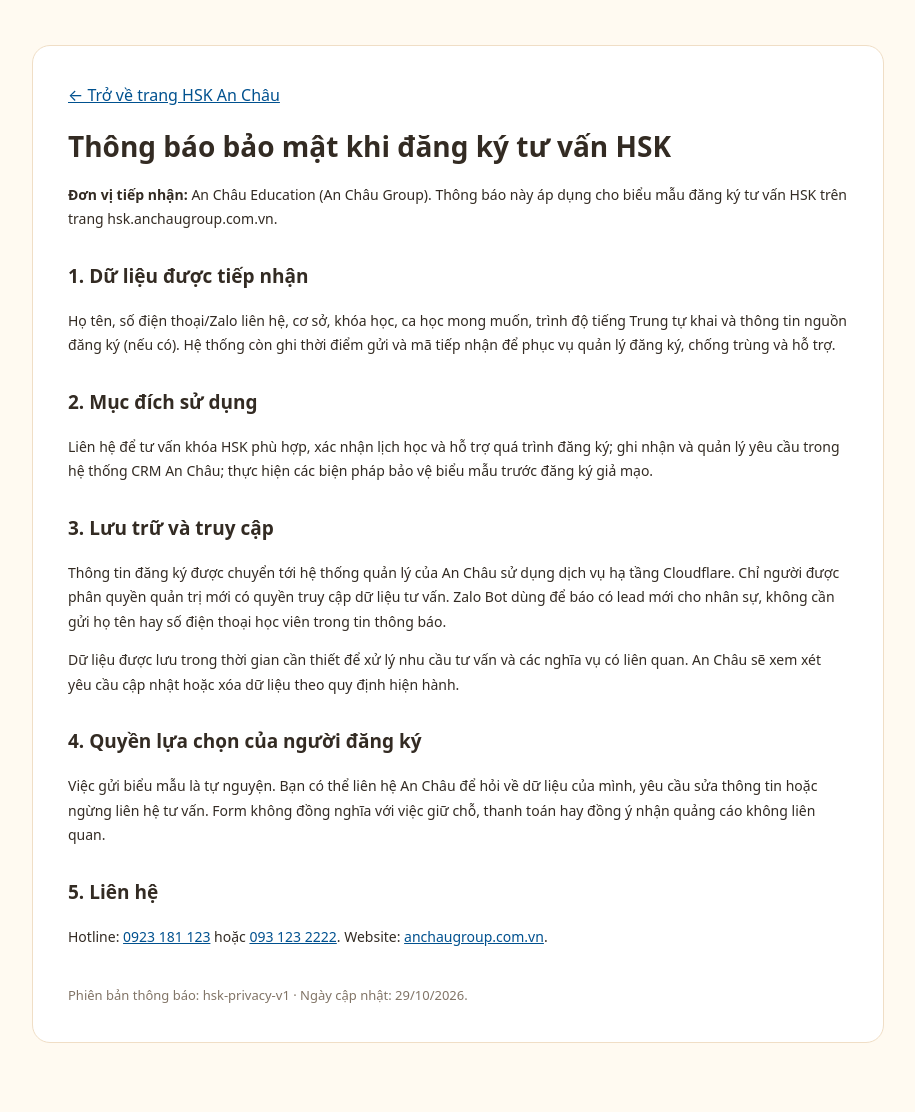
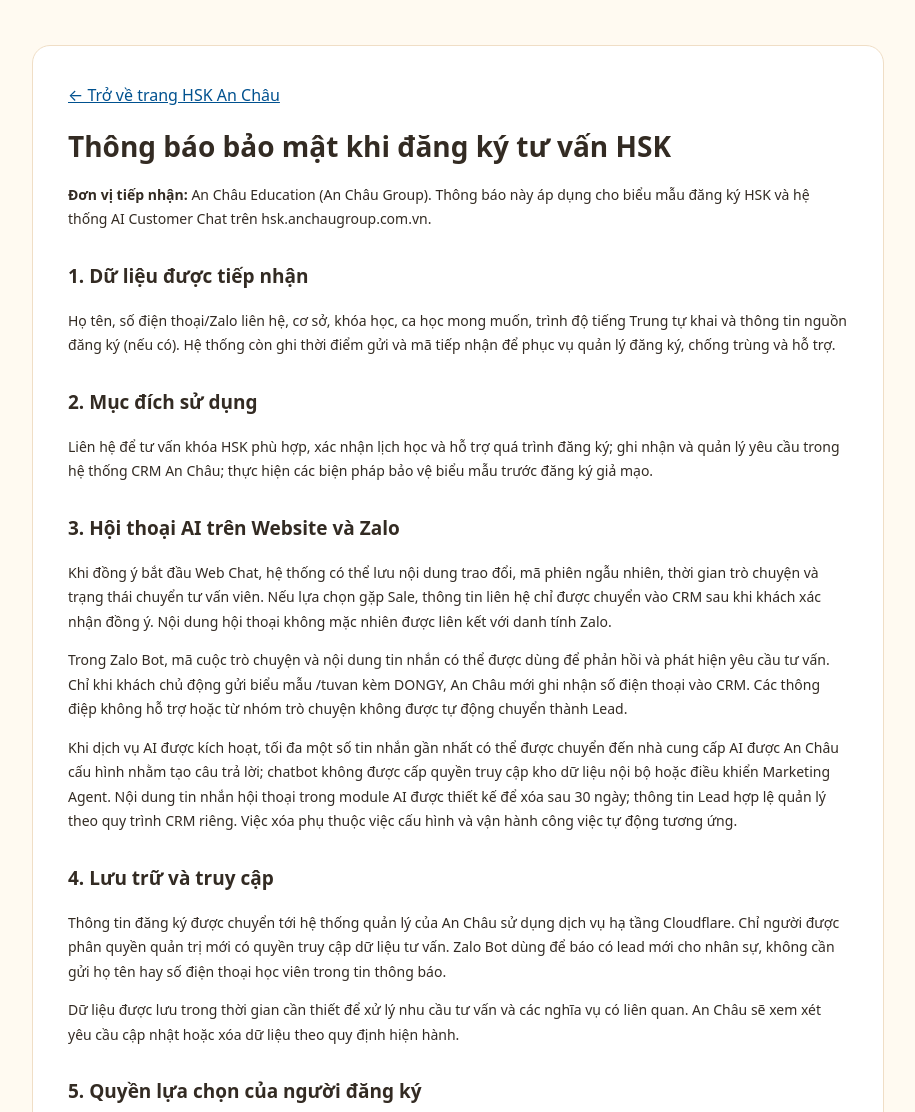
Before and after one commit to phonganh99/hsk-an-chau, a website: page chinh-sach-bao-mat-hsk/index.html in a window 1280 px wide. Shown: the top 1112 px of the page, without its empty margins (182-1097 px from the left). Before the commit the page ends 1088 px from the top, so only its background shows below. Drawn offline with Linux system fonts and the light colour scheme.

Commit message:
Disclose AI chat processing, consent, Zalo identity separation and retention

```diff
--- a/chinh-sach-bao-mat-hsk/index.html
+++ b/chinh-sach-bao-mat-hsk/index.html
@@ -9,17 +9,21 @@
 <body><main>
 <a href="/">← Trở về trang HSK An Châu</a>
 <h1>Thông báo bảo mật khi đăng ký tư vấn HSK</h1>
-<p><strong>Đơn vị tiếp nhận:</strong> An Châu Education (An Châu Group). Thông báo này áp dụng cho biểu mẫu đăng ký tư vấn HSK trên trang hsk.anchaugroup.com.vn.</p>
+<p><strong>Đơn vị tiếp nhận:</strong> An Châu Education (An Châu Group). Thông báo này áp dụng cho biểu mẫu đăng ký HSK và hệ thống AI Customer Chat trên hsk.anchaugroup.com.vn.</p>
 <h2>1. Dữ liệu được tiếp nhận</h2>
 <p>Họ tên, số điện thoại/Zalo liên hệ, cơ sở, khóa học, ca học mong muốn, trình độ tiếng Trung tự khai và thông tin nguồn đăng ký (nếu có). Hệ thống còn ghi thời điểm gửi và mã tiếp nhận để phục vụ quản lý đăng ký, chống trùng và hỗ trợ.</p>
 <h2>2. Mục đích sử dụng</h2>
 <p>Liên hệ để tư vấn khóa HSK phù hợp, xác nhận lịch học và hỗ trợ quá trình đăng ký; ghi nhận và quản lý yêu cầu trong hệ thống CRM An Châu; thực hiện các biện pháp bảo vệ biểu mẫu trước đăng ký giả mạo.</p>
-<h2>3. Lưu trữ và truy cập</h2>
+<h2>3. Hội thoại AI trên Website và Zalo</h2>
+<p>Khi đồng ý bắt đầu Web Chat, hệ thống có thể lưu nội dung trao đổi, mã phiên ngẫu nhiên, thời gian trò chuyện và trạng thái chuyển tư vấn viên. Nếu lựa chọn gặp Sale, thông tin liên hệ chỉ được chuyển vào CRM sau khi khách xác nhận đồng ý. Nội dung hội thoại không mặc nhiên được liên kết với danh tính Zalo.</p>
+<p>Trong Zalo Bot, mã cuộc trò chuyện và nội dung tin nhắn có thể được dùng để phản hồi và phát hiện yêu cầu tư vấn. Chỉ khi khách chủ động gửi biểu mẫu /tuvan kèm DONGY, An Châu mới ghi nhận số điện thoại vào CRM. Các thông điệp không hỗ trợ hoặc từ nhóm trò chuyện không được tự động chuyển thành Lead.</p>
+<p>Khi dịch vụ AI được kích hoạt, tối đa một số tin nhắn gần nhất có thể được chuyển đến nhà cung cấp AI được An Châu cấu hình nhằm tạo câu trả lời; chatbot không được cấp quyền truy cập kho dữ liệu nội bộ hoặc điều khiển Marketing Agent. Nội dung tin nhắn hội thoại trong module AI được thiết kế để xóa sau 30 ngày; thông tin Lead hợp lệ quản lý theo quy trình CRM riêng. Việc xóa phụ thuộc việc cấu hình và vận hành công việc tự động tương ứng.</p>
+<h2>4. Lưu trữ và truy cập</h2>
 <p>Thông tin đăng ký được chuyển tới hệ thống quản lý của An Châu sử dụng dịch vụ hạ tầng Cloudflare. Chỉ người được phân quyền quản trị mới có quyền truy cập dữ liệu tư vấn. Zalo Bot dùng để báo có lead mới cho nhân sự, không cần gửi họ tên hay số điện thoại học viên trong tin thông báo.</p>
 <p>Dữ liệu được lưu trong thời gian cần thiết để xử lý nhu cầu tư vấn và các nghĩa vụ có liên quan. An Châu sẽ xem xét yêu cầu cập nhật hoặc xóa dữ liệu theo quy định hiện hành.</p>
-<h2>4. Quyền lựa chọn của người đăng ký</h2>
+<h2>5. Quyền lựa chọn của người đăng ký</h2>
 <p>Việc gửi biểu mẫu là tự nguyện. Bạn có thể liên hệ An Châu để hỏi về dữ liệu của mình, yêu cầu sửa thông tin hoặc ngừng liên hệ tư vấn. Form không đồng nghĩa với việc giữ chỗ, thanh toán hay đồng ý nhận quảng cáo không liên quan.</p>
-<h2>5. Liên hệ</h2>
+<h2>6. Liên hệ</h2>
 <p>Hotline: <a href="tel:0923181123">0923 181 123</a> hoặc <a href="tel:0931232222">093 123 2222</a>. Website: <a href="https://anchaugroup.com.vn/">anchaugroup.com.vn</a>.</p>
 <footer>Phiên bản thông báo: hsk-privacy-v1 · Ngày cập nhật: 29/10/2026.</footer>
 </main></body></html>
```
